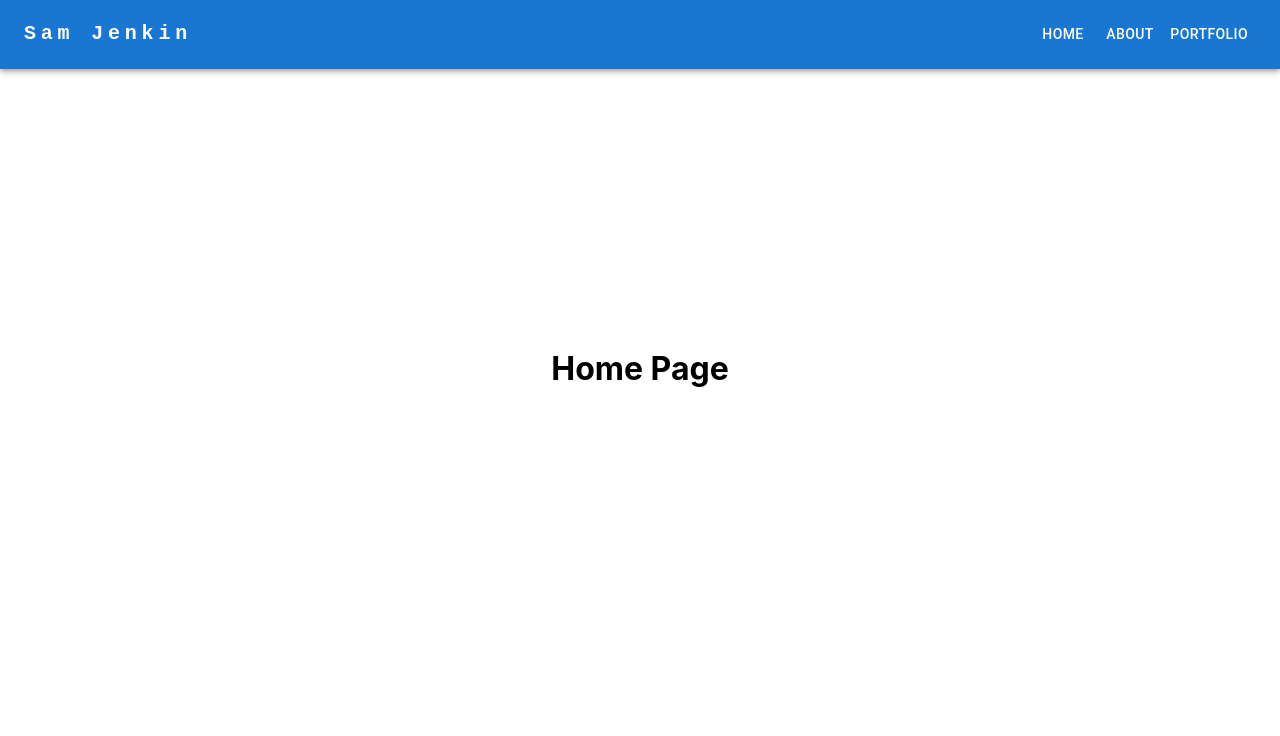
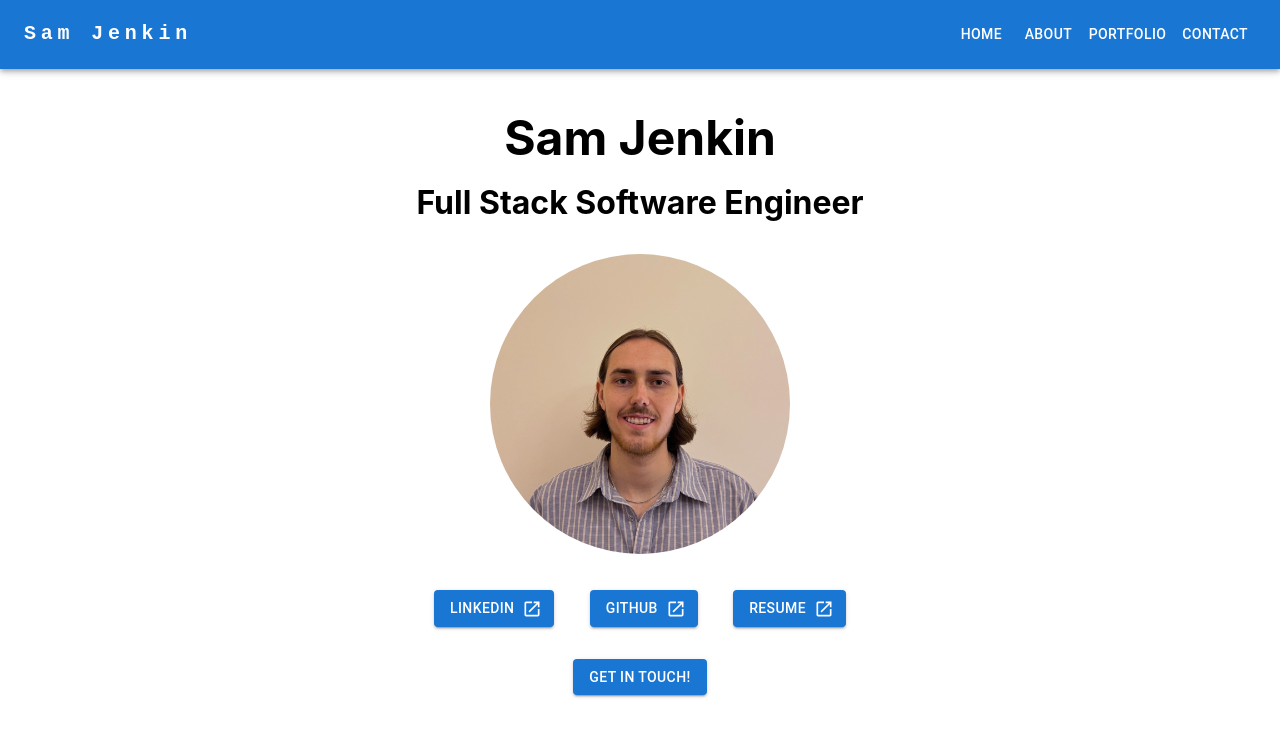
Before and after one commit to samueljenkin/portfolio, a React (Create React App) app: page /contact in a window 1280 px wide. Both pictures are taken after a click on the link "Sam Jenkin". Shown: the top 736 px of the page. Built offline with nearby package versions, Linux system fonts and the light colour scheme.

Commit message:
add contact page

```diff
--- a/src/App.js
+++ b/src/App.js
@@ -4,6 +4,7 @@ import NavBar from './components/layout/NavBar'
 import Home from './components/pages/Home';
 import About from './components/pages/About';
 import Portfolio from './components/pages/Portfolio';
+import Contact from './components/pages/Contact';
 
 function App() {
   return (
@@ -13,6 +14,7 @@ function App() {
         <Route path='/' element={<Home />} />
         <Route path='/about' element={<About />} />
         <Route path='/portfolio' element={<Portfolio />} />
+        <Route path='/contact' element={<Contact />} />
       </Routes>
     </>
   );
--- a/src/components/layout/NavBar.js
+++ b/src/components/layout/NavBar.js
@@ -17,7 +17,8 @@ import MenuItem from '@mui/material/MenuItem';
 const pages = [
   { name: 'Home', path: '/' },
   { name: 'About', path: '/about' },
-  { name: 'Portfolio', path: '/portfolio' }
+  { name: 'Portfolio', path: '/portfolio' },
+  { name: 'Contact', path: '/contact'}
 ];
 
 function NavBar() {
--- /dev/null
+++ b/src/components/pages/Contact.js
@@ -0,0 +1,104 @@
+import DefaultLayout from "../layout/DefaultLayout";
+import React, { useState } from "react";
+import { TextField, Typography, Card, CardContent, Grid, Button } from "@mui/material";
+
+const FORM_ENDPOINT = "https://public.herotofu.com/v1/c9d84e70-196d-11ee-b0a7-9f000c4c1540";
+
+const Contact = () => {
+  const [submitted, setSubmitted] = useState(false);
+  const [sender, setSender] = useState('')
+
+  const handleSubmit = (e) => {
+    e.preventDefault();
+
+    const inputs = e.target.elements;
+    const data = {};
+
+    for (let i = 0; i < inputs.length; i++) {
+      if (inputs[i].name) {
+        data[inputs[i].name] = inputs[i].value;
+      }
+    }
+
+    fetch(FORM_ENDPOINT, {
+      method: 'POST',
+      headers: {
+        Accept: 'application/json',
+        'Content-Type': 'application/json',
+      },
+      body: JSON.stringify(data),
+    })
+      .then((response) => {
+        if (!response.ok) {
+          throw new Error('Form response was not ok');
+        }
+
+        setSender(data.name)
+        setSubmitted(true);
+      })
+      .catch((err) => {
+        // Submit the form manually
+        e.target.submit();
+      });
+  };
+
+  if (submitted) {
+    return (
+      <Card style={{ maxWidth: 450, margin: '0 auto', padding: '20px 5px', marginTop: '3.5rem' }}>
+        <CardContent sx={{ marginBottom: 0 }}>
+          <Typography gutterBottom variant='h3' sx={{ textAlign: 'center', marginBottom: '2rem' }}>Submitted!</Typography>
+          <Typography color='textSecondary' variant="body2" component='p'>
+            Dear {sender},
+            <br /><br />
+            Thank you for reaching out and sending your message! I appreciate your interest and wanted to express my gratitude for your time and effort. I will review your message carefully and get back to you promptly. If you have any further questions or need additional information, please feel free to let me know.
+            <br /><br />
+            Thank you again for your message, and I look forward to connecting with you further.
+            <br /><br />
+            Best regards,
+            <br /><br />
+            Sam Jenkin
+          </Typography>
+        </CardContent>
+      </Card>
+    );
+  }
+
+  return (
+    <>
+      <Card style={{ maxWidth: 450, margin: '0 auto', padding: '20px 5px', marginTop: '3.5rem' }}>
+        <CardContent>
+          <Typography gutterBottom variant='h3' sx={{ textAlign: 'center' }}>Contact Me</Typography>
+          <Typography color='textSecondary' variant="body2" component='p' sx={{ textAlign: 'center', marginBottom: '1rem' }}>
+            I will get back to you as soon as I can!
+          </Typography>
+
+          <form action={FORM_ENDPOINT} onSubmit={handleSubmit} method="POST" accept-charset="UTF-8">
+            <Grid container spacing={1}>
+              <Grid xs={12} item>
+                <TextField placeholder="Enter name" name="name" variant="outlined" fullWidth required />
+              </Grid>
+
+              <Grid xs={12} item>
+                <TextField type="email" placeholder="Enter email" name="email" variant="outlined" fullWidth required />
+              </Grid>
+
+              <Grid xs={12} item>
+                <TextField multiline rows={4} placeholder="Type your message here" name="message" variant="outlined" fullWidth required/>
+              </Grid>
+
+              <Grid xs={12} item>
+                <Button type="submit" variant='contained' color='primary' fullWidth>Submit</Button>
+              </Grid>
+            </Grid>
+          </form>
+        </CardContent>
+      </Card>
+
+      <div style={{ textIndent: '-99999px', whiteSpace: 'nowrap', overflow: 'hidden', position: 'absolute' }}  aria-hidden="true">
+        <input type="text" name="_gotcha" tabindex="-1" autocomplete="off" />
+      </div>
+    </>
+  )
+}
+
+export default Contact;
--- /dev/null
+++ b/src/components/pages/Home.css
@@ -0,0 +1,28 @@
+.container {
+  text-align: center;
+}
+
+h1 {
+  font-size: 3rem;
+  margin-bottom: 0;
+}
+
+h2 {
+  font-size: 2rem;
+  margin: 1rem auto 0;
+}
+
+img {
+  max-height: 300px;
+  border-radius: 150px;
+  margin: 2rem auto;
+}
+
+.links {
+  display: flex;
+  justify-content: space-around;
+}
+
+.contact {
+  margin-top: 2rem;
+}
--- a/src/components/pages/Home.js
+++ b/src/components/pages/Home.js
@@ -1,9 +1,59 @@
+import * as React from 'react';
+import { Link } from 'react-router-dom'
+import Button from '@mui/material/Button';
+import DeleteIcon from '@mui/icons-material/Delete';
+import SendIcon from '@mui/icons-material/Send';
+import Stack from '@mui/material/Stack';
+import LaunchIcon from '@mui/icons-material/Launch';
+import ContentCopyIcon from '@mui/icons-material/ContentCopy';
 import DefaultLayout from "../layout/DefaultLayout";
+import Me from '../images/Me.jpg'
+import './Home.css'
+
+const links = [
+  { name: 'LinkedIn', path: 'https://www.linkedin.com/in/samueljenkin/' },
+  { name: 'GitHub', path: 'https://github.com/samueljenkin' },
+  { name: 'Resume', path: '/portfolio' }
+];
 
 const Home = () => {
+  const openLink = path => window.open(path, '_blank')
+
   return (
     <DefaultLayout>
-      <h1>Home Page</h1>
+      <div className="container">
+        <section className="title">
+          <h1>Sam Jenkin</h1>
+          <h2>Full Stack Software Engineer</h2>
+        </section>
+
+        <section className="image">
+          <img src={Me} alt="Sam Jenkin" />
+        </section>
+
+        <section className="links">
+          {links.map(link =>
+            <Button
+              key={link.name}
+              variant="contained"
+              endIcon={<LaunchIcon />}
+              onClick={() => openLink(link.path)}
+            >
+              {link.name}
+            </Button>
+          )}
+        </section>
+
+        <section className="contact">
+          <Button
+            variant="contained"
+            component={Link}
+            to='/contact'
+          >
+            Get in touch!
+          </Button>
+        </section>
+      </div>
     </DefaultLayout>
   )
 }
```
Also changed, not shown: src/components/images/me.JPG.
